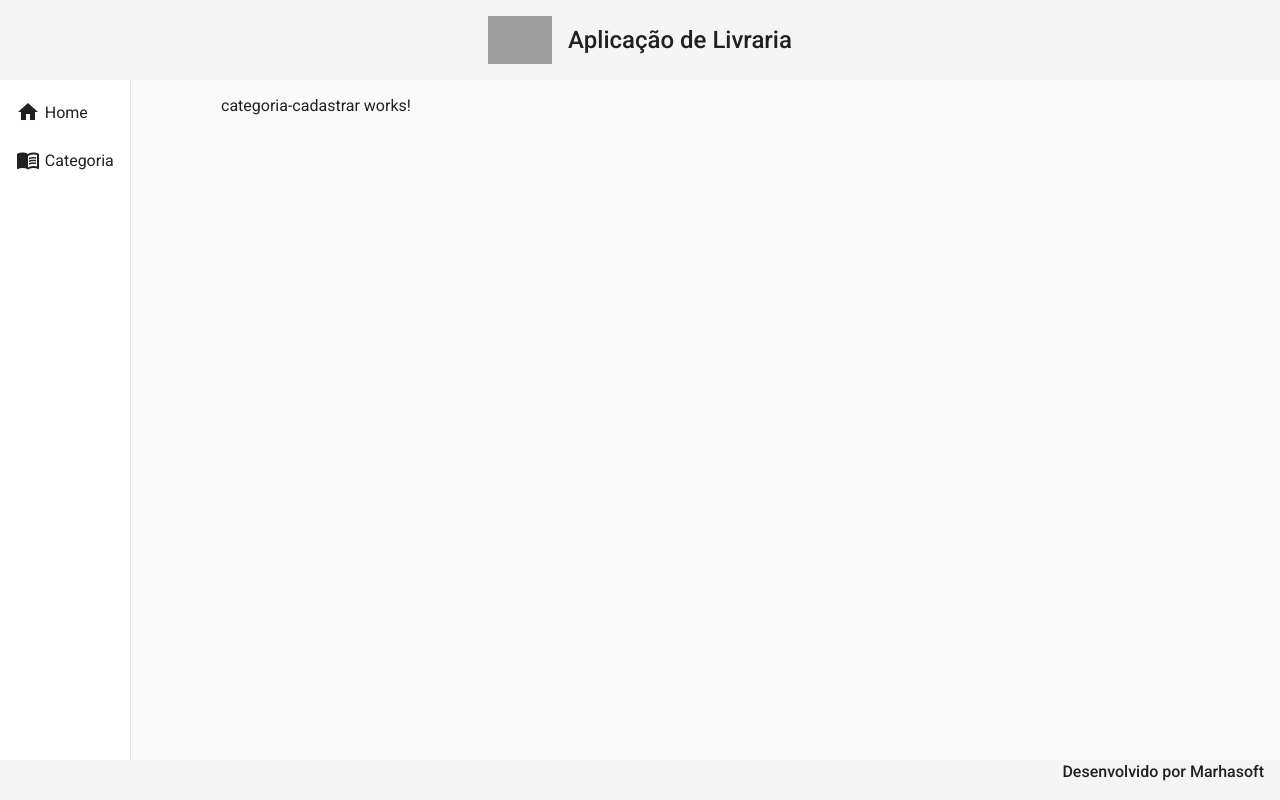
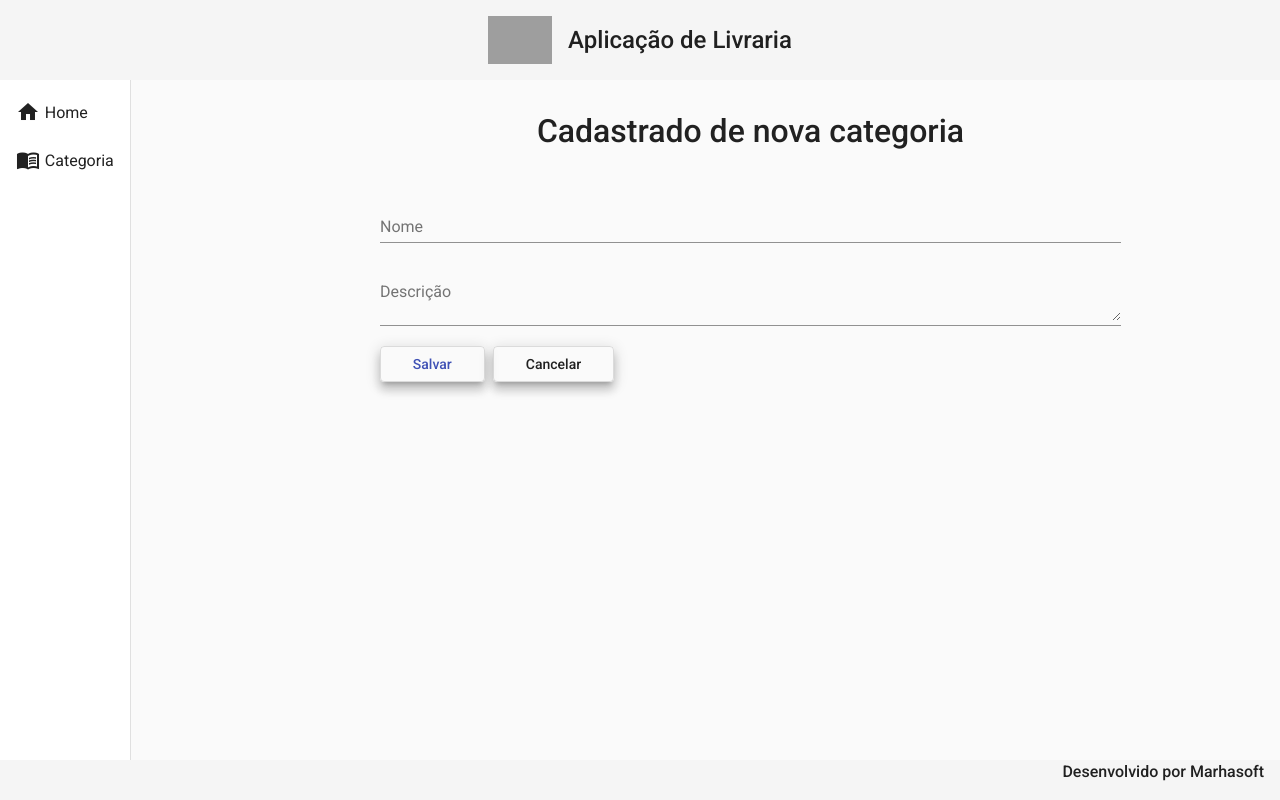
Before and after one commit to samuelfer/bookstore-front, an Angular app: page /categorias/cadastrar in a window 1280 px wide. Built offline with nearby package versions, Linux system fonts and the light colour scheme; grey boxes are pictures that could not be loaded.

Commit message:
Adicione cadastro de categoria

```diff
--- a/src/app/views/categoria/categoria-cadastrar/categoria-cadastrar.component.css
+++ b/src/app/views/categoria/categoria-cadastrar/categoria-cadastrar.component.css
@@ -0,0 +1,26 @@
+form {
+    text-align: center;
+    width: 70%;
+    margin: 2rem auto 0 auto;
+}
+
+h1 {
+    font-size: 2rem;
+    font-weight: 500;
+    margin-bottom: 3rem;
+}
+
+.form {
+    width: 100%;
+}
+
+.buttons {
+    width: 100%;
+    text-align: start;
+}
+
+button {
+    margin-right: .5rem;
+    padding-right: 2rem;
+    padding-left: 2rem;
+}
--- a/src/app/views/categoria/categoria-cadastrar/categoria-cadastrar.component.html
+++ b/src/app/views/categoria/categoria-cadastrar/categoria-cadastrar.component.html
@@ -1 +1,19 @@
-<p>categoria-cadastrar works!</p>
+<form>
+    <h1>Cadastrado de nova categoria</h1>
+
+    <mat-form-field class="form">
+        <mat-label>Nome</mat-label>
+        <input matInput [(ngModel)]="categoria.nome" type="text" name="nome" placeholder="Informe um nome">
+    </mat-form-field>
+
+    <mat-form-field class="form">
+        <mat-label>Descrição</mat-label>
+        <textarea matInput [(ngModel)]="categoria.descricao" type="text" name="descricao" placeholder="Informe a descrição"></textarea>
+    </mat-form-field>
+
+    <div class="buttons">
+        <button (click)="cadastrar()"  class="mat-elevation-z8" mat-stroked-button color="primary">Salvar</button>
+        <button  class="mat-elevation-z8" mat-stroked-button color="default">Cancelar</button>
+
+    </div>
+</form>
--- a/src/app/views/categoria/categoria-cadastrar/categoria-cadastrar.component.ts
+++ b/src/app/views/categoria/categoria-cadastrar/categoria-cadastrar.component.ts
@@ -1,4 +1,7 @@
 import { Component, OnInit } from '@angular/core';
+import { Router } from '@angular/router';
+import { Categoria } from '../categoria.model';
+import { CategoriaService } from '../categoria.service';
 
 @Component({
   selector: 'app-categoria-cadastrar',
@@ -7,9 +10,24 @@
 })
 export class CategoriaCadastrarComponent implements OnInit {
 
-  constructor() { }
-
-  ngOnInit(): void {
+  categoria: Categoria = {
+    nome: '',
+    descricao: ''
   }
 
+  constructor(private categoriaService: CategoriaService, private router: Router) { }
+
+  ngOnInit(): void {}
+
+  cadastrar(): void {
+    this.categoriaService.cadastrar(this.categoria).subscribe((resposta) => {
+        this.router.navigate(['categorias']);
+        this.categoriaService.mensagem('Categoria cadatrada com sucesso!');
+    },
+    err => {
+      for (let i = 0; i < err.error.errors.length; i++) {
+        this.categoriaService.mensagem(err.error.errors[i].message);
+      }
+    })
+  }
 }
--- a/src/app/views/categoria/categoria.service.ts
+++ b/src/app/views/categoria/categoria.service.ts
@@ -1,5 +1,6 @@
 import { HttpClient } from '@angular/common/http';
 import { Injectable } from '@angular/core';
+import { MatSnackBar } from '@angular/material/snack-bar';
 import { Observable } from 'rxjs';
 import { environment } from 'src/environments/environment';
 import { Categoria } from './categoria.model';
@@ -11,9 +12,21 @@
 
   baseUrl: String = environment.baseUrl;
 
-  constructor(private http: HttpClient) { }
+  constructor(private http: HttpClient, private _snack: MatSnackBar) { }
 
   listarTodas(): Observable<Categoria[]> {
     return this.http.get<Categoria[]>(`${this.baseUrl}/categorias`)
   }
+
+  cadastrar(categoria: Categoria): Observable<Categoria> {
+    return this.http.post<Categoria>(`${this.baseUrl}/categorias`, categoria);
+  }
+
+  mensagem(string: String): void {
+    this._snack.open(`${string}`, 'ok', {
+      horizontalPosition: 'end',
+      verticalPosition: 'top',
+      duration: 3000
+    });
+  }
 }
--- a/src/environments/environment.ts
+++ b/src/environments/environment.ts
@@ -4,7 +4,7 @@
 
 export const environment = {
   production: false,
-  baseUrl: 'http://localhost:8080/'
+  baseUrl: 'http://localhost:8080'
 };
 
 /*
```
Also changed, not shown: src/app/app.module.ts (+11 -1 lines).
